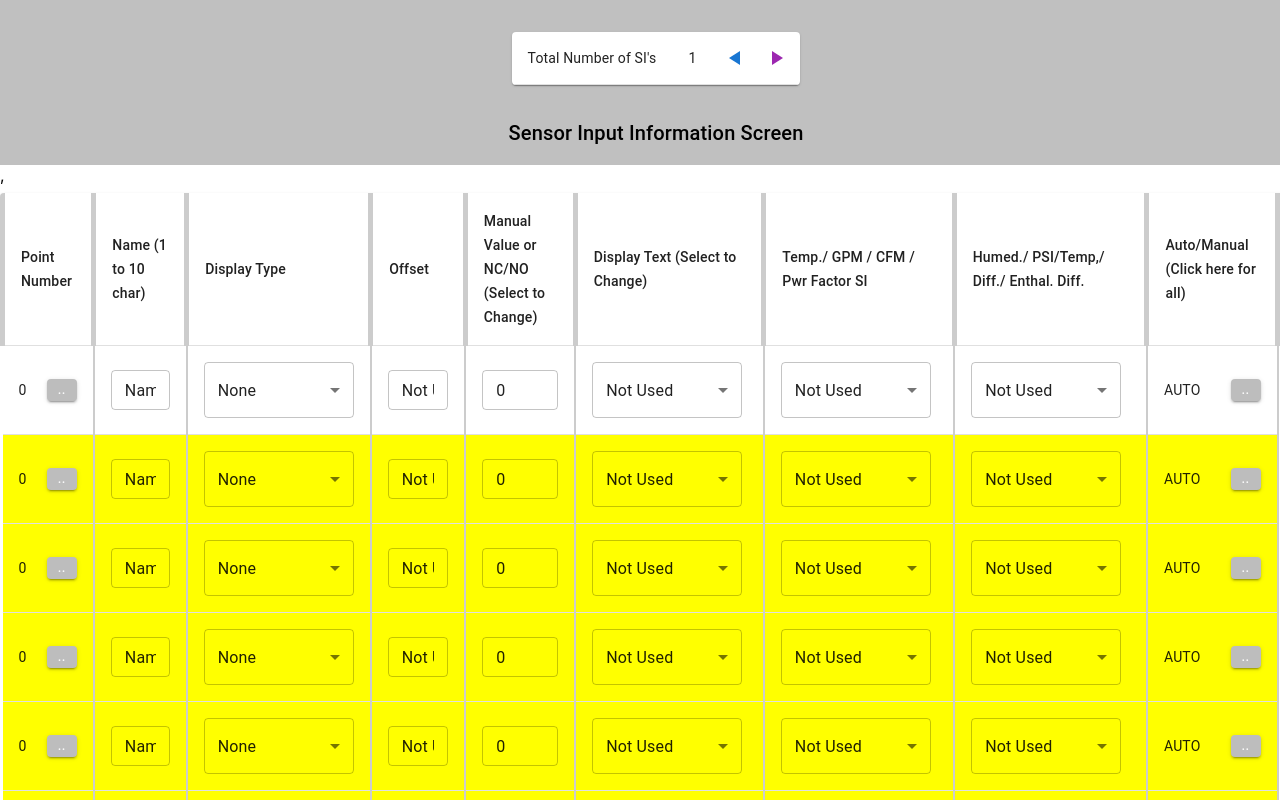
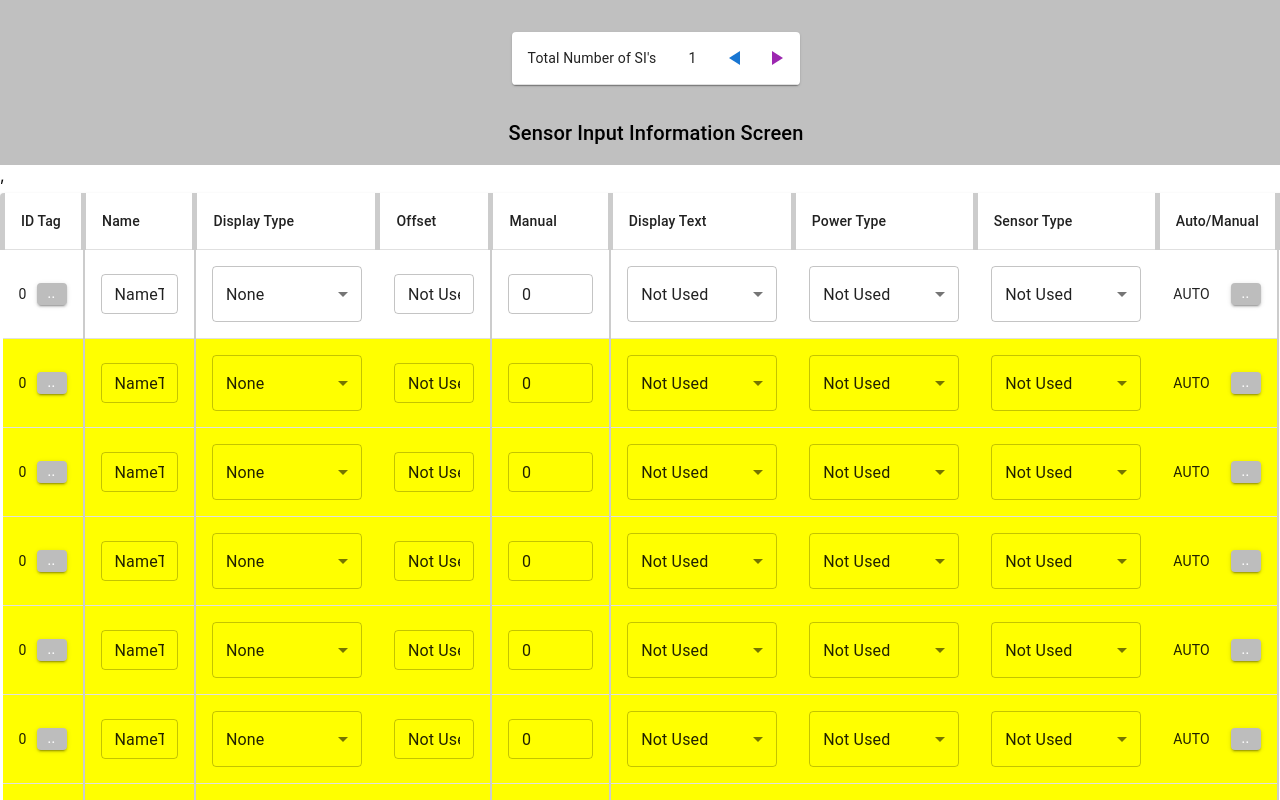
Before and after one commit to Bheck890/React-TableInput-Assestment, a React (Create React App) app: page / in a window 1280 px wide. Shown: the top 800 px of the page. Built offline with nearby package versions, Linux system fonts and the light colour scheme.

Commit message:
Summarized the Table system

```diff
--- a/src/components/Material-UI.js
+++ b/src/components/Material-UI.js
@@ -1,16 +1,16 @@
 import React from 'react';
-import { Table, TableBody, TableCell, TableContainer, TableHead, TableRow, Paper, Box, Typography, TextField, Button, Select, MenuItem } from '@mui/material';
+import { Table, TableBody, TableCell, TableContainer, TableRow, Paper, Box, Typography, TextField, Button, Select, MenuItem } from '@mui/material';
 import HeaderTable from '../controls/HeaderTable';
 import {useNumber} from '../data/dataValues'
 import {useTableData} from '../data/useTableData'
 import {displayType, displayText, powerType, sensorType } from '../data/tableOptions';
+import {TableHeaderBasic} from '../controls/TableHeadComponent';
 import '../styles.css';
 
 const MuiTableWithInputs = () => {
 
   const { sensorInputCount } = useNumber();
   const { rows,
-    handleModeChange,
     handleChangeType,
     handleNameChange,
     handleSelectDisplayType,
@@ -23,7 +23,6 @@ const MuiTableWithInputs = () => {
    } = useTableData();
 
   var tableBoarder = { marginTop: 1, borderRight: '5px solid #ccc' };
-  var headerBoarder = { borderRight: '5px solid #ccc', borderLeft: '5px solid #ccc' };
   var dataBoarder = { borderRight: '2px solid #ccc' };
 
 
@@ -47,19 +46,7 @@ const MuiTableWithInputs = () => {
 
     <TableContainer component={Paper} sx={tableBoarder}>
       <Table>
-        <TableHead>
-          <TableRow>
-          <TableCell sx={headerBoarder}>Point Number</TableCell>
-          <TableCell sx={headerBoarder}>Name (1 to 10 char)</TableCell>
-          <TableCell sx={headerBoarder}>Display Type</TableCell>
-          <TableCell sx={headerBoarder}>Offset</TableCell>
-          <TableCell sx={headerBoarder}>Manual Value or NC/NO (Select to Change)</TableCell>
-          <TableCell sx={headerBoarder}>Display Text (Select to Change)</TableCell>
-          <TableCell sx={headerBoarder}>Temp./ GPM / CFM / Pwr Factor SI</TableCell>
-          <TableCell sx={headerBoarder}>Humed./ PSI/Temp,/ Diff./ Enthal. Diff.</TableCell>
-          <TableCell sx={headerBoarder} onClick={handleModeChange}>Auto/Manual (Click here for all)</TableCell>
-          </TableRow>
-        </TableHead>
+      <TableHeaderBasic />
         <TableBody>
           {rows.map((row) => (
             <TableRow key={row.id} style={{ backgroundColor: row.id > sensorInputCount ? 'yellow' : 'transparent' }}>
@@ -85,22 +72,7 @@ const MuiTableWithInputs = () => {
                   size="small"
                 />
               </TableCell>
-              <TableCell sx={dataBoarder}>
-                <Select
-                    style={{
-                      width: '100px',minWidth: '150px'}}
-                    value={row.displayTypeID}
-                    onChange={(event) => handleSelectDisplayType(event, row.id)}
-                    displayEmpty
-                    inputProps={{ 'aria-label': 'Without label' }}
-                  >
-                    {displayType.map((option) => (
-                      <MenuItem key={option.value} value={option.value}>
-                        {option.label}
-                      </MenuItem>
-                    ))}
-                  </Select>
-              </TableCell>
+              <SelectCell value={row.displayTypeID} onChange={(event) => handleSelectDisplayType(event, row.id)} options={displayType} />
               <TableCell sx={dataBoarder}>
                 <TextField
                   defaultValue={row.offset}
@@ -117,54 +89,9 @@ const MuiTableWithInputs = () => {
                   size="small"
                 />
               </TableCell>
-              <TableCell sx={dataBoarder}>
-                <Select
-                    style={{
-                      width: '100px',minWidth: '150px'}}
-                    value={row.displayTextID}
-                    onChange={(event) => handleSelectDisplayText(event, row.id)}
-                    displayEmpty
-                    inputProps={{ 'aria-label': 'Without label' }}
-                  >
-                    {displayText.map((option) => (
-                      <MenuItem key={option.value} value={option.value}>
-                        {option.label}
-                      </MenuItem>
-                    ))}
-                  </Select>
-              </TableCell>
-              <TableCell sx={dataBoarder}>
-                <Select
-                    style={{
-                      width: '100px',minWidth: '150px'}}
-                    value={row.powerID}
-                    onChange={(event) => handleSelectPowerType(event, row.id)}
-                    displayEmpty
-                    inputProps={{ 'aria-label': 'Without label' }}
-                  >
-                    {powerType.map((option) => (
-                      <MenuItem key={option.value} value={option.value}>
-                        {option.label}
-                      </MenuItem>
-                    ))}
-                  </Select>
-              </TableCell>
-              <TableCell sx={dataBoarder}>
-                <Select
-                    style={{
-                      width: '100px',minWidth: '150px'}}
-                    value={row.sensorID}
-                    onChange={(event) => handleSelectSensorType(event, row.id)}
-                    displayEmpty
-                    inputProps={{ 'aria-label': 'Without label' }}
-                  >
-                    {sensorType.map((option) => (
-                      <MenuItem key={option.value} value={option.value}>
-                        {option.label}
-                      </MenuItem>
-                    ))}
-                  </Select>
-              </TableCell>
+              <SelectCell value={row.displayTextID} onChange={(event) => handleSelectDisplayText(event, row.id)} options={displayText} />
+              <SelectCell value={row.powerID} onChange={(event) => handleSelectPowerType(event, row.id)} options={powerType} />
+              <SelectCell value={row.sensorID} onChange={(event) => handleSelectSensorType(event, row.id)} options={sensorType} />
               <TableCell sx={dataBoarder}>
                 <div style={{ display: 'flex', justifyContent: 'space-between', alignItems: 'center' }}>
                   <span>{row.typeBool === 0 ? "AUTO" : "Manual"}</span>
@@ -189,4 +116,21 @@ const MuiTableWithInputs = () => {
   );
 };
 
+const SelectCell = ({ value, onChange, options }) => (
+  <TableCell>
+    <Select
+      style={{ width: '100px', minWidth: '150px' }}
+      value={value}
+      onChange={onChange}
+      displayEmpty
+      inputProps={{ 'aria-label': 'Without label' }}>
+      {options.map((option) => (
+        <MenuItem key={option.value} value={option.value}>
+          {option.label}
+        </MenuItem>
+      ))}
+    </Select>
+  </TableCell>
+);
+
 export default MuiTableWithInputs;
--- /dev/null
+++ b/src/controls/TableHeadComponent.js
@@ -0,0 +1,62 @@
+import TableHead from '@mui/material/TableHead';
+import TableRow from '@mui/material/TableRow';
+import TableCell from '@mui/material/TableCell';
+import {useTableData} from '../data/useTableData'
+
+
+export const TableHeader = () => {
+
+    const { handleModeChange} = useTableData();
+    var headerBoarder = { borderRight: '5px solid #ccc', borderLeft: '5px solid #ccc' };
+
+    return (
+      <TableHead>
+        <TableRow>
+          <TableCell sx={headerBoarder}>Point Number</TableCell>
+          <TableCell sx={headerBoarder}>Name (1 to 10 char)</TableCell>
+          <TableCell sx={headerBoarder}>Display Type</TableCell>
+          <TableCell sx={headerBoarder}>Offset</TableCell>
+          <TableCell sx={headerBoarder}>Manual Value or NC/NO (Select to Change)</TableCell>
+          <TableCell sx={headerBoarder}>Display Text (Select to Change)</TableCell>
+          <TableCell sx={headerBoarder}>Temp./ GPM / CFM / Pwr Factor SI</TableCell>
+          <TableCell sx={headerBoarder}>Humed./ PSI/Temp,/ Diff./ Enthal. Diff.</TableCell>
+          <TableCell
+            sx={headerBoarder}
+            onClick={handleModeChange}
+            style={{ cursor: 'pointer' }}
+          >
+            Auto/Manual (Click here for all)
+          </TableCell>
+        </TableRow>
+      </TableHead>
+    );
+  };
+
+
+  export const TableHeaderBasic = () => {
+
+    const { handleModeChange} = useTableData();
+    var headerBoarder = { borderRight: '5px solid #ccc', borderLeft: '5px solid #ccc' };
+
+    return (
+      <TableHead>
+        <TableRow>
+          <TableCell sx={headerBoarder}>ID Tag</TableCell>
+          <TableCell sx={headerBoarder}>Name</TableCell>
+          <TableCell sx={headerBoarder}>Display Type</TableCell>
+          <TableCell sx={headerBoarder}>Offset</TableCell>
+          <TableCell sx={headerBoarder}>Manual</TableCell>
+          <TableCell sx={headerBoarder}>Display Text</TableCell>
+          <TableCell sx={headerBoarder}>Power Type</TableCell>
+          <TableCell sx={headerBoarder}>Sensor Type</TableCell>
+          <TableCell
+            sx={headerBoarder}
+            onClick={handleModeChange}
+            style={{ cursor: 'pointer' }}
+          >
+            Auto/Manual
+          </TableCell>
+        </TableRow>
+      </TableHead>
+    );
+  };
```
Also changed, not shown: src/controls/TableRowComponent.js (added, +102 -0 lines).
